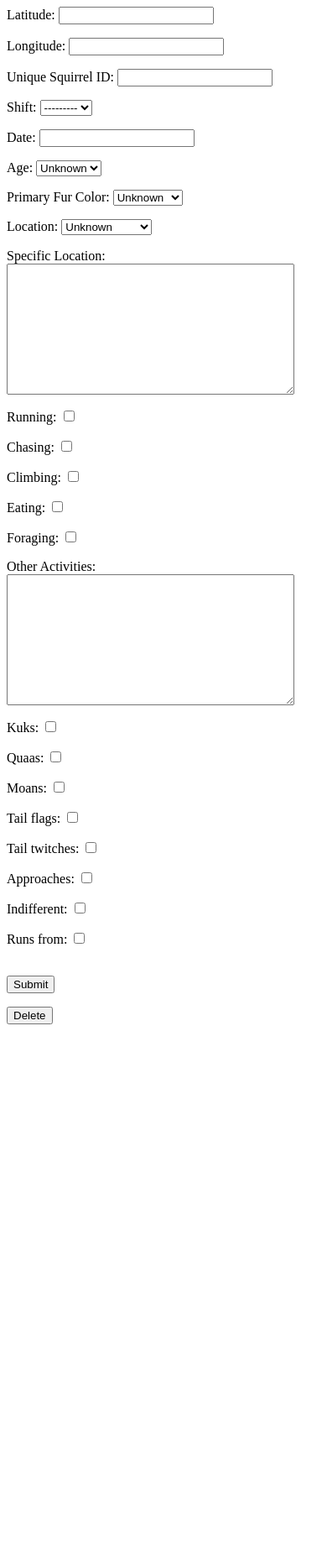
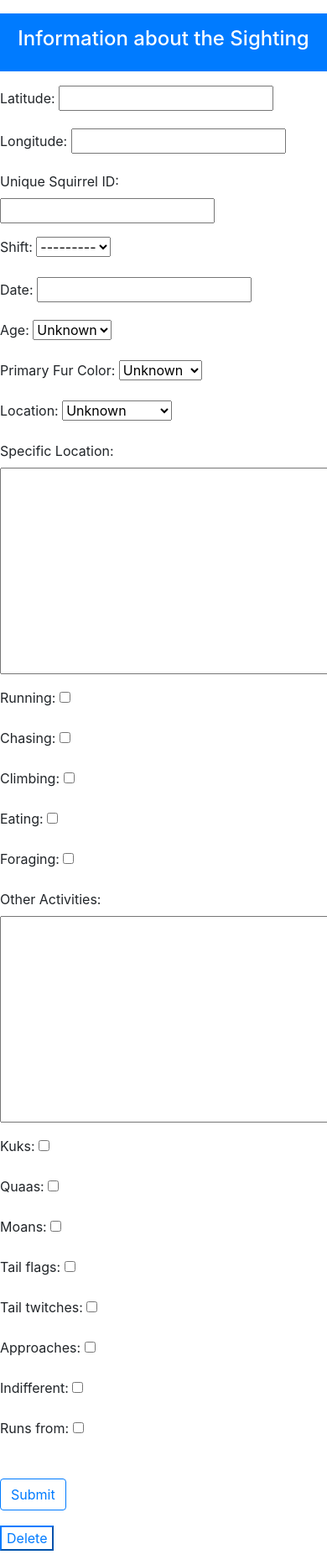
Before and after one commit to yuxiao-shawn-wang/django-project, a Django app: template sightings/templates/sightings/detail.html in a window 390 px wide; the page is wider, and only the part inside the window is pictured. Shown: that part at 84% size. Before the commit the page ends 1220 px from the top of that part, so only its background shows below. Run offline with Django 3.2, Linux system fonts and the light colour scheme; the template is opened without the code that fills it: values that come from a table or form of the project are taken from there, others are empty; some libraries are stand-ins or nearby versions.

Commit message:
add some style

```diff
--- a/sightings/templates/sightings/detail.html
+++ b/sightings/templates/sightings/detail.html
@@ -1,19 +1,42 @@
 <!doctype>
-<html>
+<html lang="en">
+	 <meta charset="utf-8">
+    <meta name="viewport" content="width=device-width, initial-scale=1, shrink-to-fit=no">
+    <link rel="stylesheet" href="https://maxcdn.bootstrapcdn.com/bootstrap/4.0.0/css/bootstrap.min.css" integrity="sha384-Gn5384xqQ1aoWXA+058RXPxPg6fy4IWvTNh0E263XmFcJlSAwiGgFAW/dAiS6JXm" crossorigin="anonymous">
 <body>
-   <form method = 'POST' >
+
+<div class="text-center container p-3 my-3 bg-primary text-white" ><h4>Information about the Sighting</h4> </div>
+
+<div class="row">
+        <div class="col-sm-4"></div>
+        <div class="col-sm-4">
+               <form method = 'POST' >
     {% csrf_token %}
 
      {{form.as_p}}
     <br>
-    <input type='submit' name='Submit'>
+    <input type="submit" class="btn btn-outline-primary">
     <br>
    </form>
-    <form action="{% url 'sightings:delete' squirrel.Unique_Squirrel_ID %}" method = 'POST' >
+</div>
+         <div class="col-sm-4"></div>
+
+</div>
+<div class="row">
+	<div class="col-sm-4"></div>
+	<div class="col-sm-4">
+         <form action="{% url 'sightings:delete' squirrel.Unique_Squirrel_ID %}" method = 'POST' >
         {% csrf_token %}
-        <button onclick="return confirm('Do you want to delete it?')";>Delete</button>
+        <button class="bnt btn-outline-primary" onclick="return confirm('Do you want to delete it?')";>Delete</button>
 
 </form>
+	</div>
+        <div class="col-sm-4"></div>
+</div>
+
+<script src="https://code.jquery.com/jquery-3.2.1.slim.min.js" integrity="sha384-KJ3o2DKtIkvYIK3UENzmM7KCkRr/rE9/Qpg6aAZGJwFDMVNA/GpGFF93hXpG5KkN" crossorigin="anonymous"></script>
+    <script src="https://cdnjs.cloudflare.com/ajax/libs/popper.js/1.12.9/umd/popper.min.js" integrity="sha384-ApNbgh9B+Y1QKtv3Rn7W3mgPxhU9K/ScQsAP7hUibX39j7fakFPskvXusvfa0b4Q" crossorigin="anonymous"></script>
+    <script src="https://maxcdn.bootstrapcdn.com/bootstrap/4.0.0/js/bootstrap.min.js" integrity="sha384-JZR6Spejh4U02d8jOt6vLEHfe/JQGiRRSQQxSfFWpi1MquVdAyjUar5+76PVCmYl" crossorigin="anonymous"></script>
 
 </body>
 </html>
```
